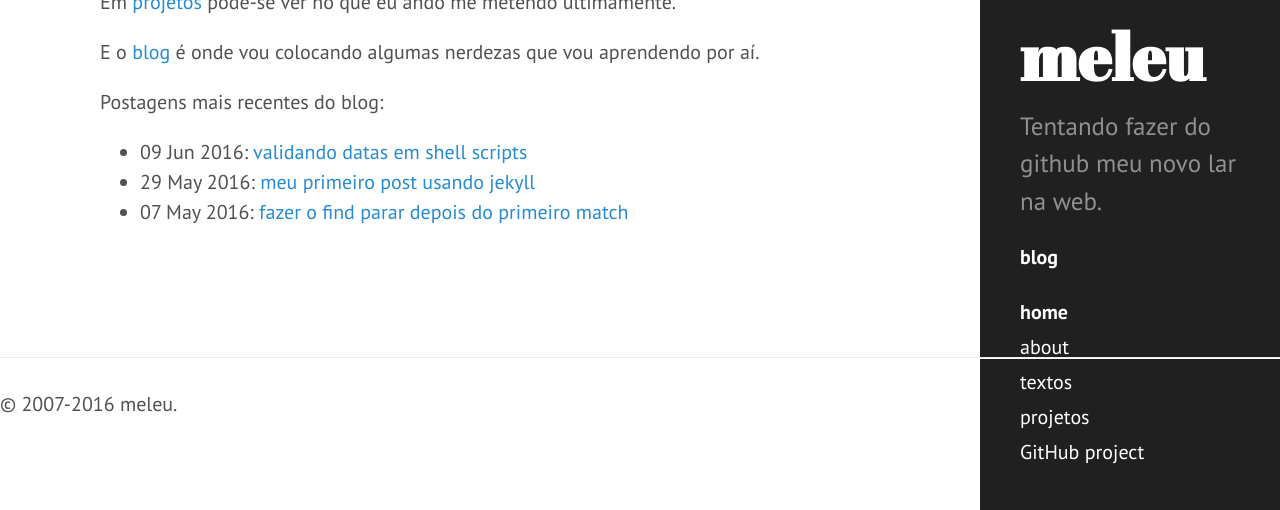
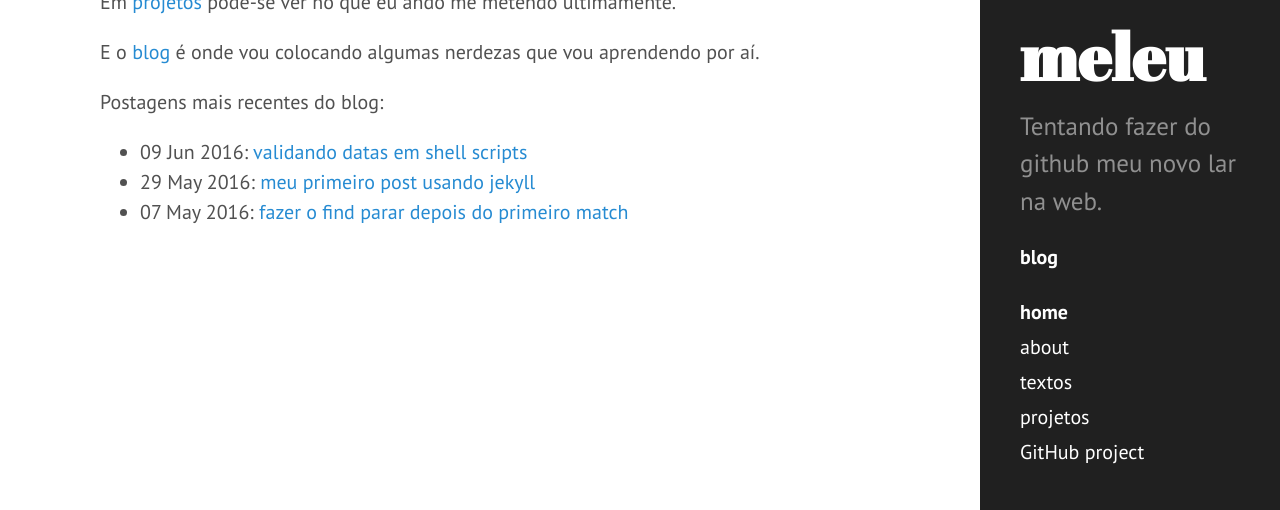
Before and after one commit to meleu/meleu.github.io, a Jekyll site: the page built from index.md, in a window 1280 px wide, cut to the strip 390-900 px from the top of the page. Built offline with Jekyll 4.4.1, drawn with Linux system fonts in a browser that asks for light colours.

Commit message:
Update default.html

```diff
--- a/_layouts/default.html
+++ b/_layouts/default.html
@@ -10,12 +10,5 @@
     <div class="content container">
       {{ content }}
     </div>
-
-  <hr>
-
-  <footer>
-    {% include footer.html %}
-  </footer>
-
   </body>
 </html>
```
